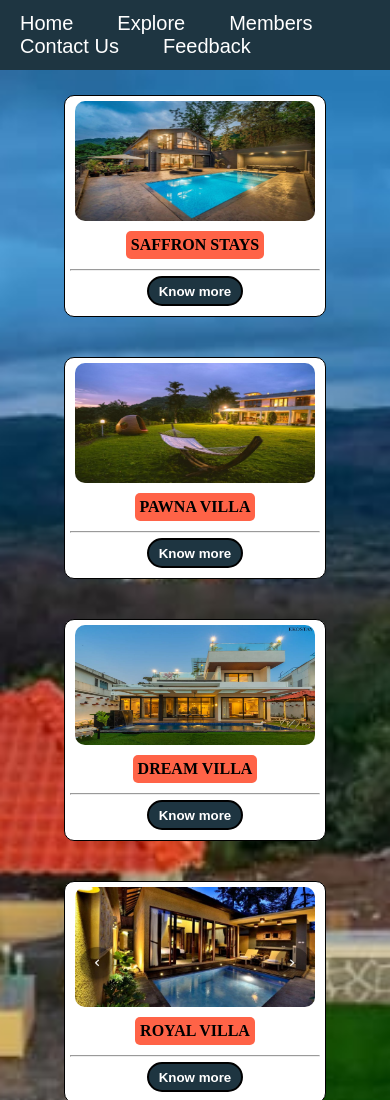
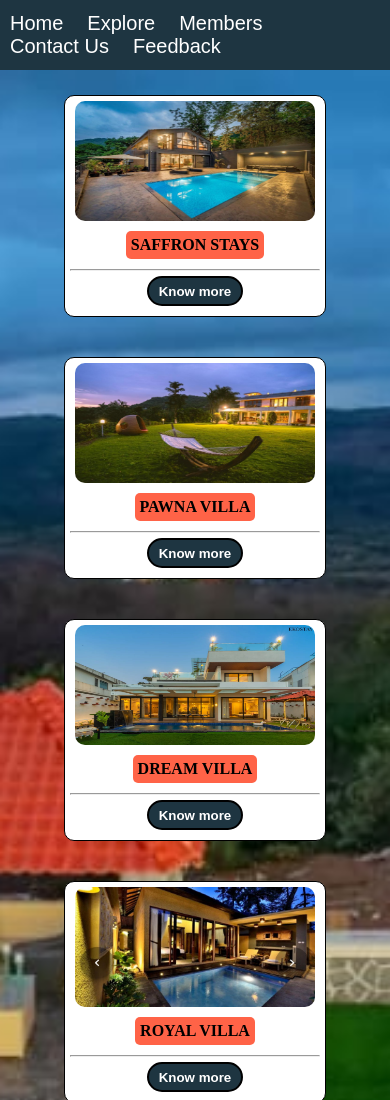
Before and after one commit to itzvishakha202/icp-8.0-html-css-group-project-2, a plain HTML site: page pages/explore.html in a window 390 px wide. Shown: the top 1100 px of the page. Drawn offline with Linux system fonts and the light colour scheme.

Commit message:
navbar included in last media query

```diff
--- a/css/explore.css
+++ b/css/explore.css
@@ -149,6 +149,9 @@ a{
     width: 100%;
 }
 @media screen and (max-width: 720px){
+    .navbar ul li{
+        margin: 0 10px;
+    }
     .card-container{
         padding: 5px;
         flex-direction: row;
```
